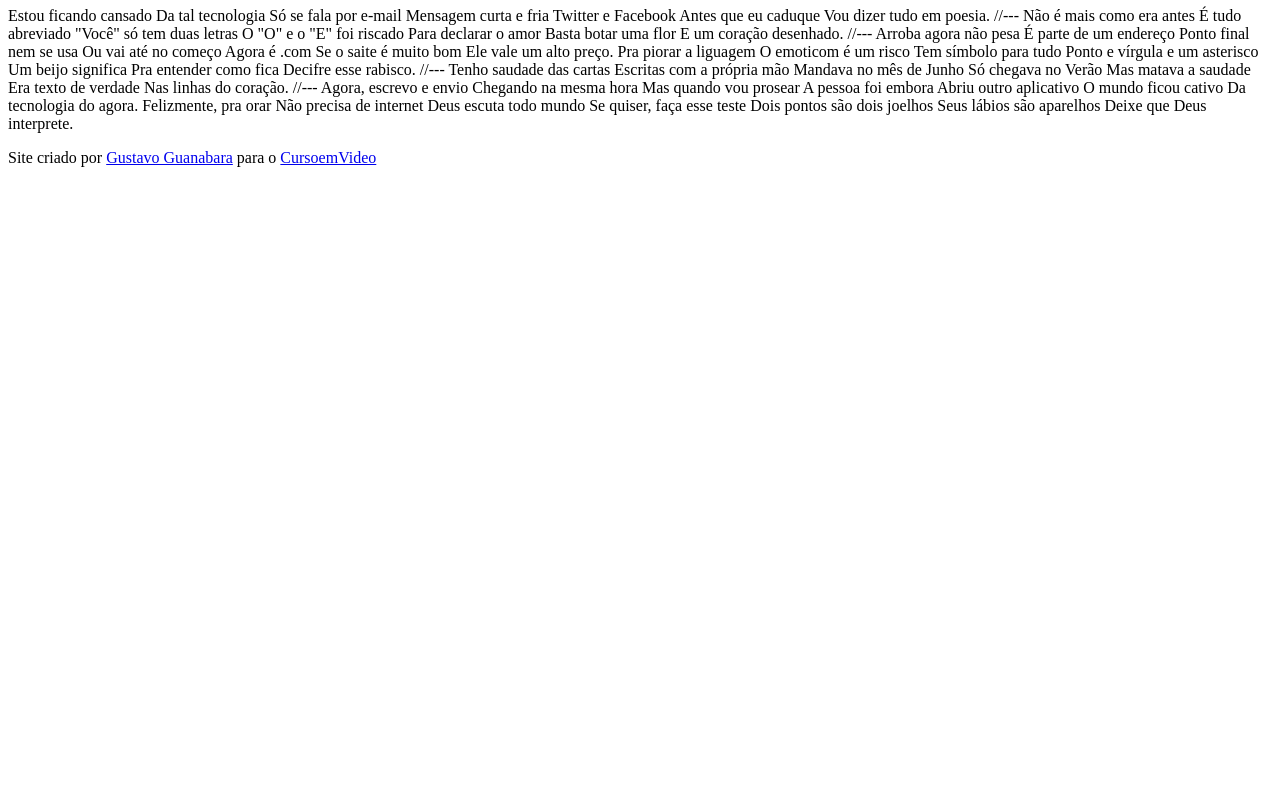
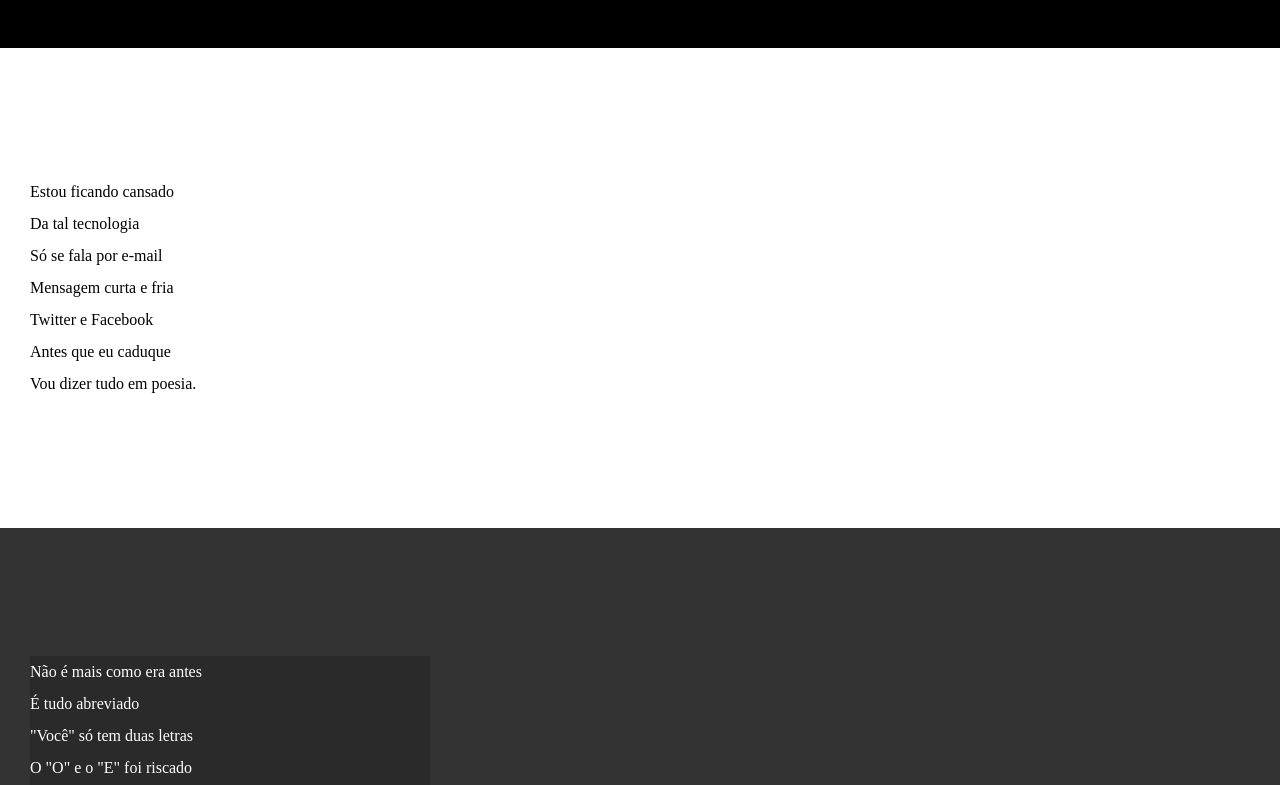
Before and after one commit to Jwellmoura/html-css, a plain HTML site: page desafios/d012/index.html in a window 1280 px wide. Shown: the part 107-892 px from the top of the page. Before the commit the page ends 800 px from the top, so only its background shows below. Drawn offline with Linux system fonts and the light colour scheme.

Commit message:
atualizei estilos dos textos e blocos

```diff
--- /dev/null
+++ b/desafios/d012/estilo/style.css
@@ -0,0 +1,64 @@
+@charset "UTF-8";
+
+* {
+    margin: 0px;
+    padding: 0px;
+}
+
+html, body {
+    min-height: 100vh;
+    background-color: darkgray;
+}
+
+header {
+    background-color: black;
+    color: white;
+    text-align: center;
+}
+
+header > h1 {
+    padding-top: 50px;
+    font-variant: small-caps;
+}
+
+header > p {
+    padding-bottom: 50px;
+}
+
+a {
+    color: white;
+    text-decoration: none;
+    font-weight: bolder;
+}
+
+a:hover {
+    text-decoration: underline;
+}
+
+section {
+    padding: 10% 0%;
+    line-height: 2em;
+    padding-left: 30px;
+}
+
+section.normal {
+    background-color: white;
+    color: black;
+}
+
+section.imagem {
+    background-color: rgb(51, 51, 51);
+    color: white;
+}
+
+section.imagem > p {
+    width: 400px;
+    background-color: rgba(0, 0, 0, 0.178);
+}
+
+footer {
+    background-color: black;
+    text-align: center;
+    color: white;
+    padding: 10px;
+}
--- a/desafios/d012/index.html
+++ b/desafios/d012/index.html
@@ -4,6 +4,7 @@
     <meta charset="UTF-8">
     <meta name="viewport" content="width=device-width, initial-scale=1.0">
     <title>Cordel Moderno</title>
+    <link rel="stylesheet" href="estilo/style.css">
 </head>
 <body>
     <header>
@@ -11,69 +12,85 @@
             <p>Por <a href="https://www.recantodasletras.com.br/poesias/3186743" target="_blank">Milton Duarte</a></p>
     </header>
 
-    Estou ficando cansado
-    Da tal tecnologia
-    Só se fala por e-mail
-    Mensagem curta e fria
-    Twitter e Facebook
-    Antes que eu caduque
-    Vou dizer tudo em poesia.
+    <section class="normal">
+        <p>
+            Estou ficando cansado <br>
+            Da tal tecnologia <br>
+            Só se fala por e-mail <br>
+            Mensagem curta e fria <br>
+            Twitter e Facebook <br>
+            Antes que eu caduque <br>
+            Vou dizer tudo em poesia.
+        </p>
+    </section>
 
-    //---
+    <section class="imagem">
+        <p>
+            Não é mais como era antes <br>
+            É tudo abreviado <br>
+            "Você" só tem duas letras <br>
+            O "O" e o "E" foi riscado <br>
+            Para declarar o amor <br>
+            Basta botar uma flor <br>
+            E um coração desenhado.
+        </p>
+    </section>
 
-    Não é mais como era antes
-    É tudo abreviado
-    "Você" só tem duas letras
-    O "O" e o "E" foi riscado
-    Para declarar o amor
-    Basta botar uma flor
-    E um coração desenhado.
+    <section class="normal">
+        <p>
+            Arroba agora não pesa <br>
+            É parte de um endereço <br>
+            Ponto final nem se usa <br>
+            Ou vai até no começo <br>
+            Agora é .com <br>
+            Se o saite é muito bom <br>
+            Ele vale um alto preço.
+        </p>
 
-    //---
+        <p>
+            Pra piorar a liguagem <br>
+            O emoticom é um risco <br>
+            Tem símbolo para tudo <br>
+            Ponto e vírgula e um asterisco <br>
+            Um beijo significa <br>
+            Pra entender como fica <br>
+            Decifre esse rabisco.
+        </p>
+    </section>
 
-    Arroba agora não pesa
-    É parte de um endereço
-    Ponto final nem se usa
-    Ou vai até no começo
-    Agora é .com
-    Se o saite é muito bom
-    Ele vale um alto preço.
+    <section class="imagem">
+        <p>
+            Tenho saudade das cartas <br>
+            Escritas com a própria mão <br>
+            Mandava no mês de Junho <br>
+            Só chegava no Verão <br>
+            Mas matava a saudade <br>
+            Era texto de verdade <br>
+            Nas linhas do coração.
+        </p>
+    </section>
 
-    Pra piorar a liguagem
-    O emoticom é um risco
-    Tem símbolo para tudo
-    Ponto e vírgula e um asterisco
-    Um beijo significa
-    Pra entender como fica
-    Decifre esse rabisco.
+    <section class="normal">
+        <p>
+            Agora, escrevo e envio <br>
+            Chegando na mesma hora <br>
+            Mas quando vou prosear <br>
+            A pessoa foi embora <br>
+            Abriu outro aplicativo <br>
+            O mundo ficou cativo <br>
+            Da tecnologia do agora.
+        </p>
 
-    //---
-
-    Tenho saudade das cartas
-    Escritas com a própria mão
-    Mandava no mês de Junho
-    Só chegava no Verão
-    Mas matava a saudade
-    Era texto de verdade
-    Nas linhas do coração.
-
-    //---
-
-    Agora, escrevo e envio
-    Chegando na mesma hora
-    Mas quando vou prosear
-    A pessoa foi embora
-    Abriu outro aplicativo
-    O mundo ficou cativo
-    Da tecnologia do agora.
-
-    Felizmente, pra orar
-    Não precisa de internet
-    Deus escuta todo mundo
-    Se quiser, faça esse teste
-    Dois pontos são dois joelhos
-    Seus lábios são aparelhos
-    Deixe que Deus interprete.
+        <p>
+            Felizmente, pra orar <br>
+            Não precisa de internet <br>
+            Deus escuta todo mundo <br>
+            Se quiser, faça esse teste <br>
+            Dois pontos são dois joelhos <br>
+            Seus lábios são aparelhos <br>
+            Deixe que Deus interprete.
+        </p>
+    </section>
 
     <footer>
         <p>Site criado por <a href="https://gustavoguanabara.github.io" target="_blank">Gustavo Guanabara</a> para o <a href="https://www.cursoemvideo.com" target="_blank">CursoemVideo</a></p>
```
